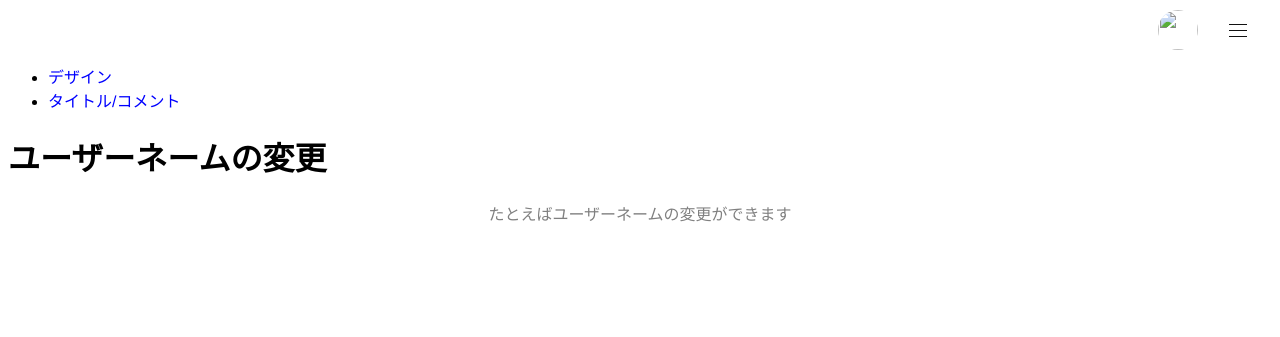
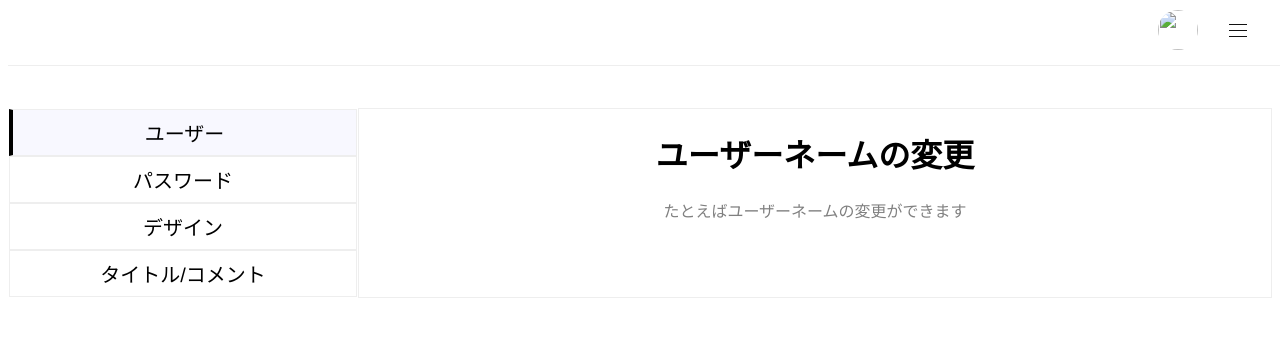
Before and after one commit to senobi-social/Favolo, a Django app: template templates/favolo/settings.html in a window 1280 px wide. Shown: the top 337 px of the page. Run offline with Django 3.2, Linux system fonts and the light colour scheme; the template is opened without the code that fills it, so the values that code supplies are empty.

Commit message:
update settings(11/15)

```diff
--- a/static/favolo/css/settings.css
+++ b/static/favolo/css/settings.css
@@ -1,9 +1,13 @@
+/* ------------------------------------------------------- */
+/* 基本設定 */
+/* ------------------------------------------------------- */
 
 body {
     background: #FFFFFF;
     font-family: "Franklin Gothic Medium";
     -webkit-font-smoothing: antialiased;
     -moz-osx-font-smoothing: grayscale;
+    display: flex;
 }
 
 p {
@@ -17,12 +21,16 @@
     text-decoration: none;
 }
 
+/* ------------------------------------------------------- */
 /* ヘッダー */
 /* ------------------------------------------------------- */
 header {
     height: 65px;
     width: 100%;
     background-color: #ffffff;
+    border-bottom-color: #eee;
+    border-bottom-style: solid;
+    border-bottom-width: 1px;
     position: fixed;
     top: 0;
     z-index: 10;
@@ -48,7 +56,16 @@
     background-color: rgba(255, 255, 255, 0.5);
 }
 
+.header-right a {
+  line-height: 65px;
+  padding: 0 25px;
+  color: white;
+  display: block;
+}
+
+/* ------------------------------------------------------- */
 /* プロフィール画像 */
+/* ------------------------------------------------------- */
 .header-right img {
     width: 40px;
     height: 40px;
@@ -57,15 +74,11 @@
     margin-right: 65px;
 }
 
-.header-right a {
-    line-height: 65px;
-    padding: 0 25px;
-    color: white;
-    display: block;
-}
 
 
+/* ------------------------------------------------------- */
 /* ハンバーガーメニュー */
+/* ------------------------------------------------------- */
 .global-nav {
   position: fixed;
   right: -320px; /* これで隠れる */
@@ -171,3 +184,65 @@
   transform: rotate(-45deg);
   top: 20px;
 }
+
+/* ------------------------------------------------------- */
+/* レフトメニュー　*/
+/* https://www.nxworld.net/tips/css-only-button-design-and-hover-effects.html */
+/* ------------------------------------------------------- */
+
+.leftNavigation {
+  width: 350px;
+  margin-top:100px;
+  text-align: center;
+  background-color: #fff;
+}
+
+.settings-nav  {
+  text-align: center;
+  color: #fff;
+  background-color: #fff;
+  border: solid 1px #fff;
+  list-style-type: none;
+  margin: 0;
+  padding: 0;
+}
+
+.setting-li a {
+	display: block;
+	padding: 8px 16px;
+	text-decoration: none;
+  color: #000000;
+  border: solid 1px #eee;
+}
+.setting-li {
+  text-align: center;
+  font-size: 20px;
+  font-weight: 300;
+}
+.setting-li a.active {
+	color: #000000;
+  background-color: #f8f8ff;
+  border-left-color: black;
+  border-left-width: 4px;
+  border-left-style: inset;
+}
+.setting-li a:hover:not(.active) {
+	color: #000000;
+  background-color: #f8f8ff;
+  border-left-color: rgb(201, 201, 201);
+  border-left-width: 4px;
+  border-left-style: inset;
+}
+
+/* ------------------------------------------------------- */
+/* ライトメニュー　*/
+/* ------------------------------------------------------- */
+
+.rightContent {
+  flex: 1;
+  background-color: #fff;
+  border: solid 1px #eee;
+  text-align: center;
+  margin-top:100px;
+  top: 100px;
+}
```
